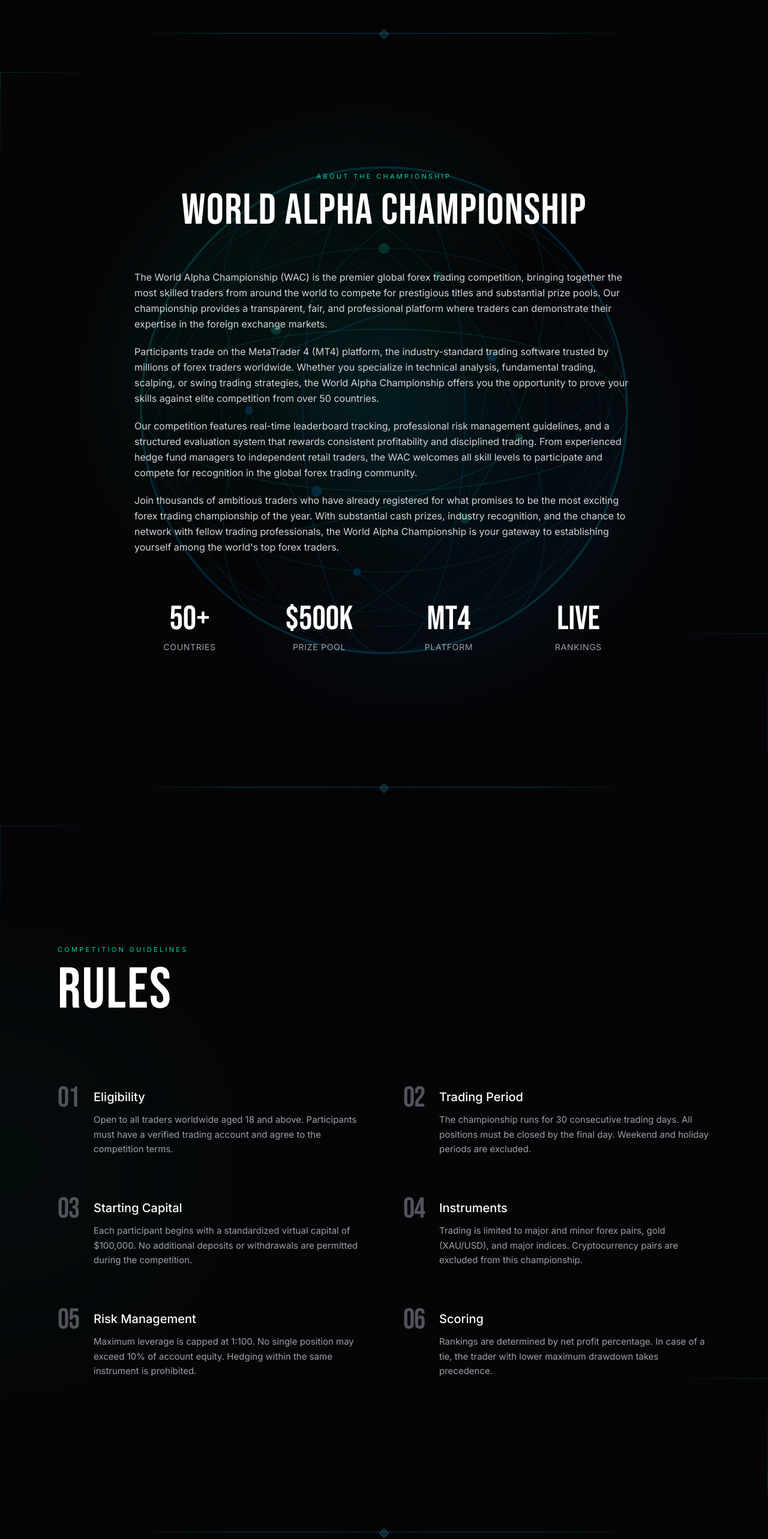
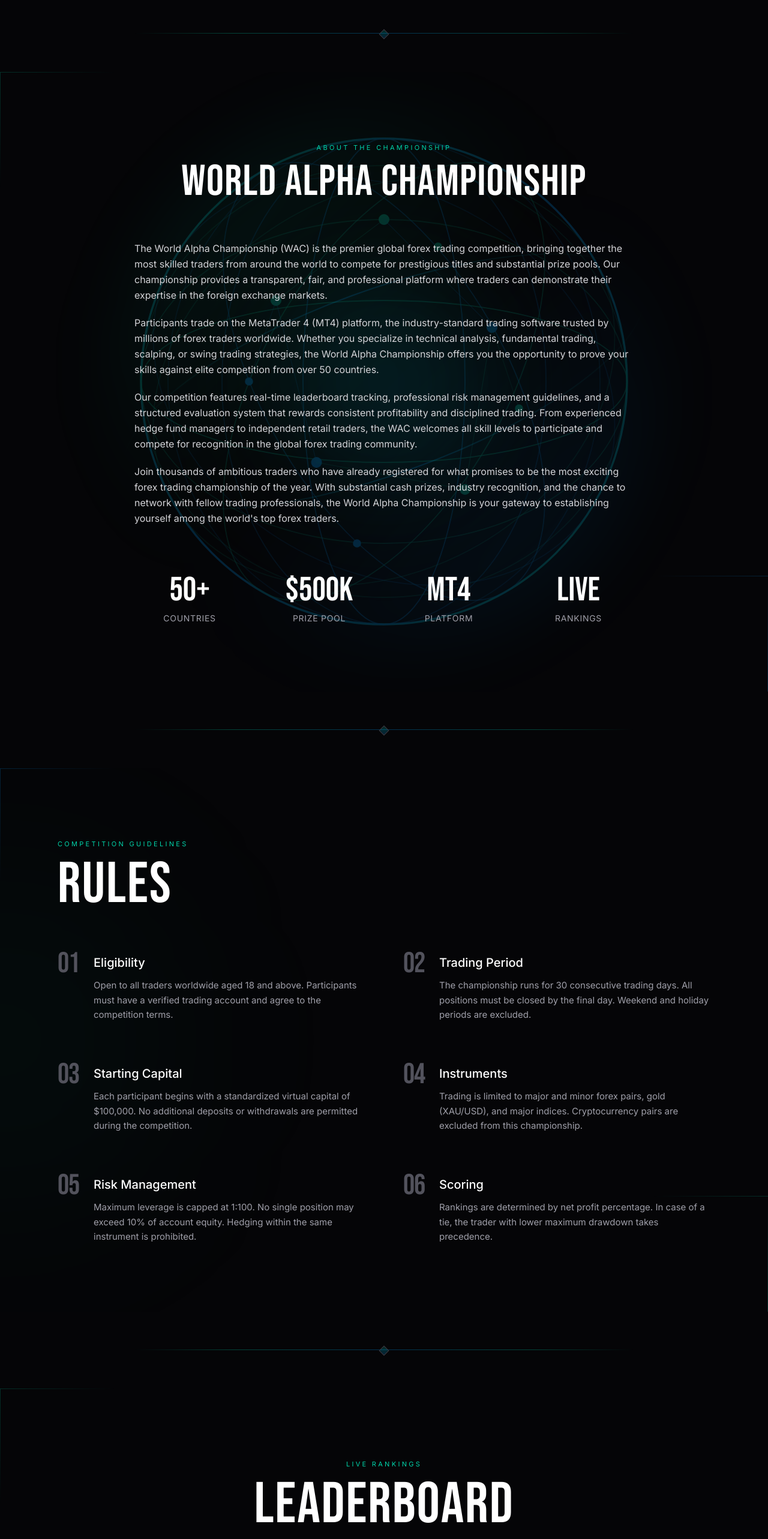
Before and after one commit to unimark88/WAC, a Next.js app: page / in a window 1280 px wide. Shown: the part 820-3386 px from the top of the page at 60% size. Built offline with nearby package versions, Linux system fonts and the light colour scheme.

Commit message:
style: reduce spacing between sections and headers
Smaller padding and margin for better compact layout.

```diff
--- a/components/sections/about-section.tsx
+++ b/components/sections/about-section.tsx
@@ -2,7 +2,7 @@ import { SectionBackground } from "@/components/section-decorations"
 
 export function AboutSection() {
   return (
-    <section id="about" className="relative py-24 md:py-32 lg:py-40">
+    <section id="about" className="relative py-16 md:py-24 lg:py-28">
       {/* Decorative background */}
       <SectionBackground variant="default" />
 
--- a/components/sections/leaderboard-section.tsx
+++ b/components/sections/leaderboard-section.tsx
@@ -28,7 +28,7 @@ export function LeaderboardSection() {
   }
 
   return (
-    <section id="leaderboard" className="relative py-32 md:py-40 lg:py-48">
+    <section id="leaderboard" className="relative py-16 md:py-24 lg:py-28">
       {/* Decorative background */}
       <SectionBackground variant="default" />
 
@@ -39,7 +39,7 @@ export function LeaderboardSection() {
 
       <div className="relative max-w-6xl mx-auto px-6 lg:px-8">
         {/* Section header */}
-        <div className="mb-20 md:mb-28 text-center">
+        <div className="mb-12 md:mb-16 text-center">
           <span className="text-[10px] md:text-[11px] uppercase tracking-[0.3em] text-[#00D4AA]">
             Live Rankings
           </span>
--- a/components/sections/prizes-section.tsx
+++ b/components/sections/prizes-section.tsx
@@ -27,7 +27,7 @@ export function PrizesSection() {
   ]
 
   return (
-    <section id="prizes" className="relative py-32 md:py-40 lg:py-48 bg-[#08080a]">
+    <section id="prizes" className="relative py-16 md:py-24 lg:py-28 bg-[#08080a]">
       {/* Decorative background */}
       <SectionBackground variant="alt" />
 
@@ -39,7 +39,7 @@ export function PrizesSection() {
 
       <div className="relative max-w-6xl mx-auto px-6 lg:px-8">
         {/* Section header */}
-        <div className="mb-20 md:mb-28 text-center">
+        <div className="mb-12 md:mb-16 text-center">
           <span className="text-[10px] md:text-[11px] uppercase tracking-[0.3em] text-[#0099FF]">
             Rewards
           </span>
--- a/components/sections/rules-section.tsx
+++ b/components/sections/rules-section.tsx
@@ -35,7 +35,7 @@ export function RulesSection() {
   ]
 
   return (
-    <section id="rules" className="relative py-32 md:py-40 lg:py-48">
+    <section id="rules" className="relative py-16 md:py-24 lg:py-28">
       {/* Decorative background */}
       <SectionBackground variant="alt" />
 
@@ -46,7 +46,7 @@ export function RulesSection() {
 
       <div className="relative max-w-6xl mx-auto px-6 lg:px-8">
         {/* Section header */}
-        <div className="mb-20 md:mb-28">
+        <div className="mb-12 md:mb-16">
           <span className="text-[10px] md:text-[11px] uppercase tracking-[0.3em] text-[#00D4AA]">
             Competition Guidelines
           </span>
```
